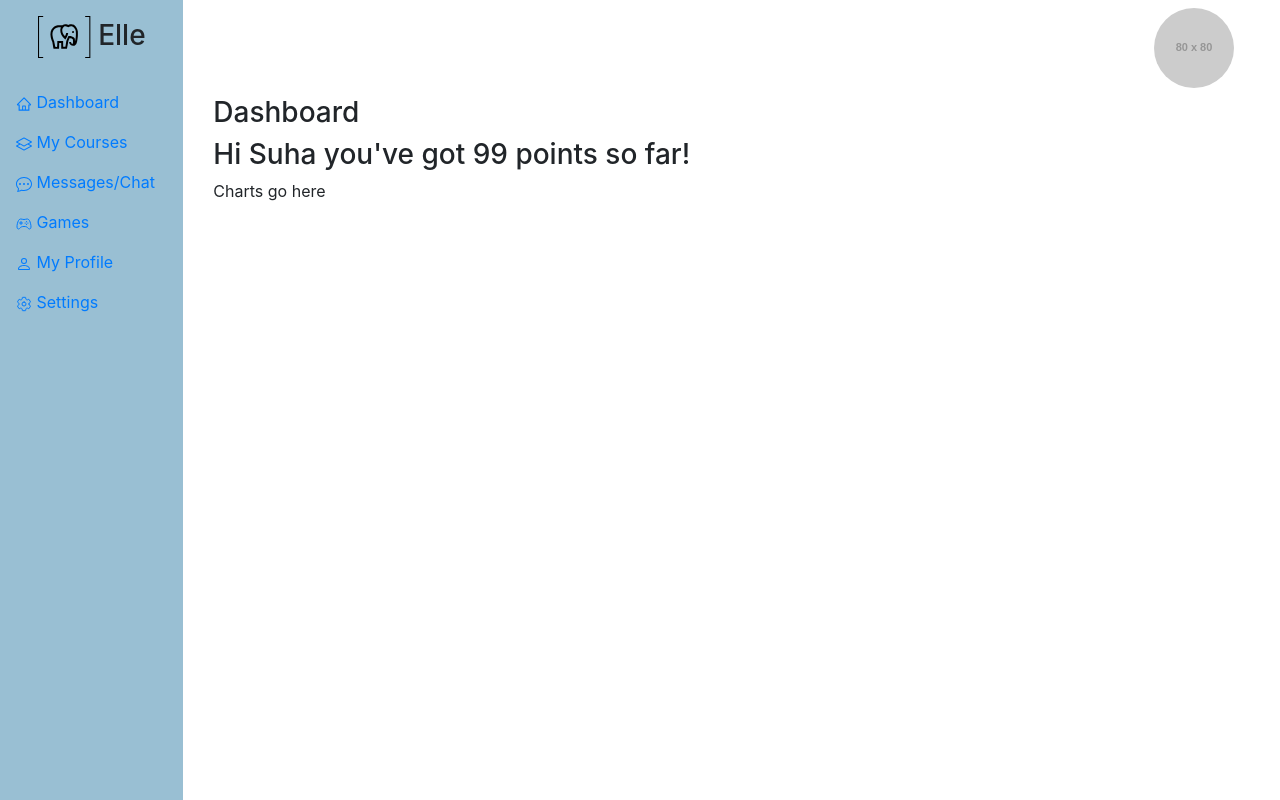
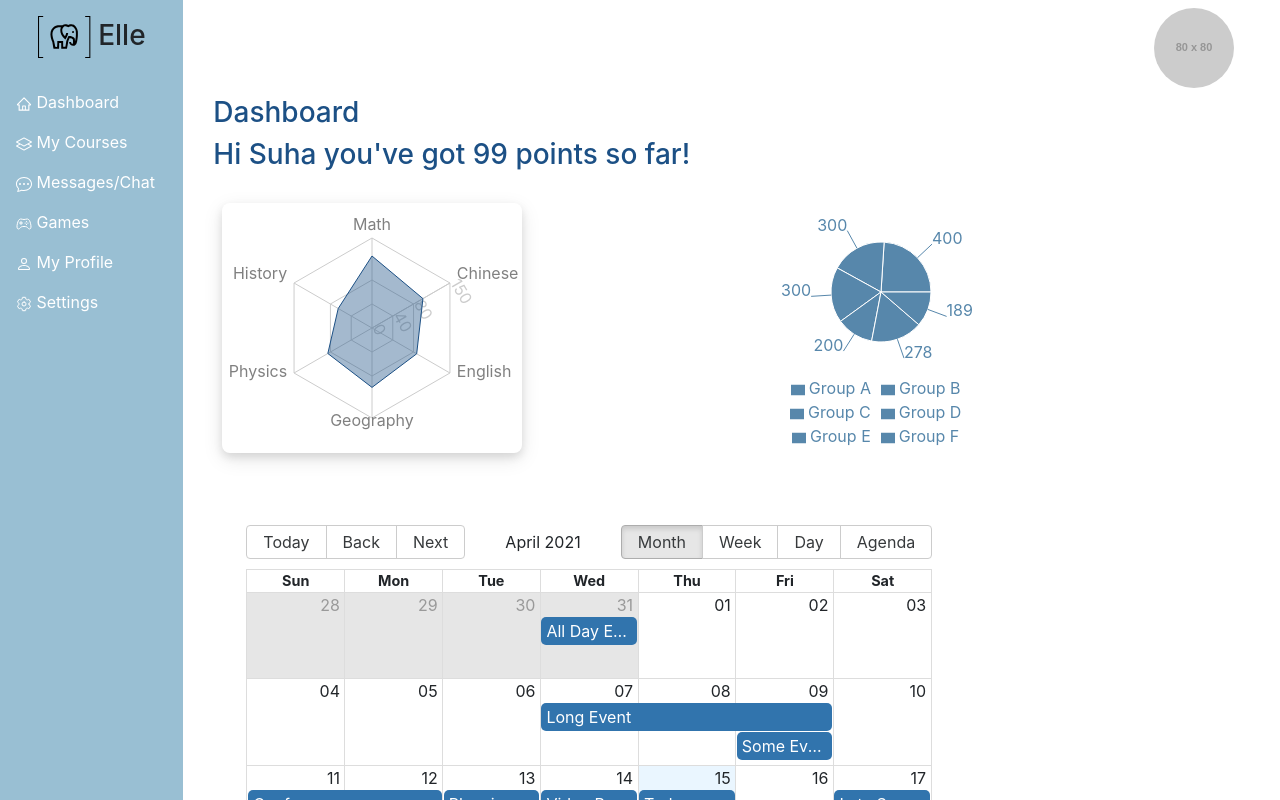
Before and after one commit to suha-nathan/elle, a React (Create React App) app in the folder client/: page /dashboard in a window 1280 px wide. Shown: the top 800 px of the page. Built offline with nearby package versions, Linux system fonts and the light colour scheme.

Commit message:
dashboard charts added

```diff
--- a/client/package.json
+++ b/client/package.json
@@ -8,14 +8,17 @@
     "@testing-library/react": "^9.5.0",
     "@testing-library/user-event": "^7.2.1",
     "bootstrap": "^4.6.0",
+    "moment": "^2.29.1",
     "node-sass": "^5.0.0",
     "react": "^17.0.2",
+    "react-big-calendar": "^0.33.2",
     "react-bootstrap": "^1.5.2",
     "react-dom": "^17.0.2",
     "react-icons": "^4.2.0",
     "react-redux": "^7.2.3",
     "react-router-dom": "^5.2.0",
-    "react-scripts": "4.0.3"
+    "react-scripts": "4.0.3",
+    "recharts": "^2.0.9"
   },
   "scripts": {
     "start": "react-scripts start",
--- a/client/src/App.js
+++ b/client/src/App.js
@@ -4,6 +4,8 @@ import React from 'react';
 import { BrowserRouter as Router, Route, Switch } from 'react-router-dom'
 import Dashboard from './components/Dashboard';
 import Layout from './components/Layout'
+import Login from './components/Login';
+import Signup from './components/Signup'
 
 function App() {
   return (
@@ -11,16 +13,16 @@ function App() {
       <Router>
         <Switch>
           <Route path="/login" >
-
+            <Login/>
           </Route>
 
           <Route path="/signup" >
-
+            <Signup/>
           </Route>
 
           <Route path="/dashboard" >
             <Layout>
-            <h3>Dashboard</h3>
+            <h3 className="header-text" >Dashboard</h3>
 
               <Dashboard/>
 
@@ -29,7 +31,7 @@ function App() {
 
           <Route path="/my-courses" >
           <Layout>
-            <h3>My courses</h3>
+            <h3 className="header-text" >My courses</h3>
 
             </Layout>
           </Route>
@@ -45,7 +47,6 @@ function App() {
             <Layout>
               <h3>Games</h3>
             </Layout>
-
           </Route>
 
           <Route path="/my-profile" >
--- a/client/src/components/Dashboard.js
+++ b/client/src/components/Dashboard.js
@@ -1,10 +1,45 @@
 import React from 'react'
+import { Row, Col } from "react-bootstrap"
+import { RadarChart, PolarGrid, PolarAngleAxis, PolarRadiusAxis, Radar, Legend, Pie, PieChart } from "recharts"
+import radarData from "../data/radardata"
+import pieData from "../data/pieData"
+
+import MyCalendar from "./MyCalendar"
 
 function Dashboard() {
     return (
         <div>
-            <h3>Hi Suha you've got 99 points so far!</h3>
-            Charts go here
+            <h3 className="header-text" >Hi Suha you've got 99 points so far!</h3>
+            <Row className="justify-content-md-center" >
+                <Col className="p-4" >
+                    <RadarChart className="chart-div" outerRadius={90} width={300} height={250} data={radarData}>
+                        <PolarGrid />
+                        <PolarAngleAxis dataKey="subject" />
+                        <PolarRadiusAxis angle={30} domain={[0, 150]} />
+                        <Radar name="Mike" dataKey="A" stroke="#1C5085" fill="#1C5085" fillOpacity={0.4} />
+                        {/* <Radar name="Lily" dataKey="B" stroke="#82ca9d" fill="#82ca9d" fillOpacity={0.6} /> */}
+                        {/* <Legend /> */}
+                    </RadarChart>
+                </Col>
+
+                <Col className="p-4" >
+                    <PieChart width={250} height={250}>
+                        <Pie data={pieData} dataKey="value" nameKey="name" cx="50%" cy="50%" outerRadius={50} fill="#5787AB" label />
+                        <Legend/>
+                    </PieChart>
+                </Col>
+
+                <Col className="m-4 p-4" md="auto">
+                    <MyCalendar/>
+                </Col>
+
+                <Col >
+                </Col>
+
+
+            </Row>
+
+
         </div>
     )
 }
--- /dev/null
+++ b/client/src/components/Login.js
@@ -0,0 +1,11 @@
+import React from 'react'
+
+function Login() {
+    return (
+        <div>
+            login here
+        </div>
+    )
+}
+
+export default Login
--- /dev/null
+++ b/client/src/components/MyCalendar.js
@@ -0,0 +1,19 @@
+import { Calendar, momentLocalizer } from 'react-big-calendar'
+import moment from 'moment'
+import eventData from '../data/eventData'
+
+// Setup the localizer by providing the moment (or globalize) Object
+// to the correct localizer.
+const localizer = momentLocalizer(moment) // or globalizeLocalizer
+
+const MyCalendar = props => (
+    <Calendar
+      localizer={localizer}
+      events={eventData}
+      startAccessor="start"
+      endAccessor="end"
+      style={{ height: 500 }}
+    />
+)
+
+export default MyCalendar
--- a/client/src/components/SideNavbar.js
+++ b/client/src/components/SideNavbar.js
@@ -11,11 +11,10 @@ export default function SideNavbar() {
     const [sidebar, setSideBar] = React.useState(true)
 
     return (
-        <nav className ="nav flex-column vh-100 " style={{backgroundColor:'#99BFD3'}} >
+        <nav className ="nav sticky-top flex-column vh-100 " style={{backgroundColor:'#99BFD3'}} >
             <div className="mx-auto p-2 m-2">
-                <h3><Elephant/> Elle </h3>
+                <h3 ><Elephant/> Elle </h3>
             </div>
-
             <Link className="nav-link" to="/dashboard"> <AiOutlineHome/> Dashboard</Link>
             <Link class="nav-link" to="/my-courses"> <BsLayers/> My Courses</Link>
             <Link class="nav-link" to="/chat"> <BsChatDots/> Messages/Chat </Link>
--- /dev/null
+++ b/client/src/components/Signup.js
@@ -0,0 +1,11 @@
+import React from 'react'
+
+function Signup() {
+    return (
+        <div>
+            Signup here
+        </div>
+    )
+}
+
+export default Signup
--- /dev/null
+++ b/client/src/data/eventData.js
@@ -0,0 +1,181 @@
+
+const now = new Date()
+
+export default [
+  {
+    id: 0,
+    title: 'All Day Event very long title',
+    allDay: true,
+    start: new Date(2021, 3, 0),
+    end: new Date(2021, 3, 1),
+  },
+  {
+    id: 1,
+    title: 'Long Event',
+    start: new Date(2021, 3, 7),
+    end: new Date(2021, 3, 10),
+  },
+
+  {
+    id: 2,
+    title: 'DTS STARTS',
+    start: new Date(2021, 2, 13, 0, 0, 0),
+    end: new Date(2021, 2, 20, 0, 0, 0),
+  },
+
+  {
+    id: 3,
+    title: 'DTS ENDS',
+    start: new Date(2021, 10, 6, 0, 0, 0),
+    end: new Date(2021, 10, 13, 0, 0, 0),
+  },
+
+  {
+    id: 4,
+    title: 'Some Event',
+    start: new Date(2021, 3, 9, 0, 0, 0),
+    end: new Date(2021, 3, 10, 0, 0, 0),
+  },
+  {
+    id: 5,
+    title: 'Conference',
+    start: new Date(2021, 3, 11),
+    end: new Date(2021, 3, 13),
+    desc: 'Big conference for important people',
+  },
+  {
+    id: 6,
+    title: 'Meeting',
+    start: new Date(2021, 3, 12, 10, 30, 0, 0),
+    end: new Date(2021, 3, 12, 12, 30, 0, 0),
+    desc: 'Pre-meeting meeting, to prepare for the meeting',
+  },
+  {
+    id: 7,
+    title: 'Lunch',
+    start: new Date(2021, 3, 12, 12, 0, 0, 0),
+    end: new Date(2021, 3, 12, 13, 0, 0, 0),
+    desc: 'Power lunch',
+  },
+  {
+    id: 8,
+    title: 'Meeting',
+    start: new Date(2021, 3, 12, 14, 0, 0, 0),
+    end: new Date(2021, 3, 12, 15, 0, 0, 0),
+  },
+  {
+    id: 9,
+    title: 'Happy Hour',
+    start: new Date(2021, 3, 12, 17, 0, 0, 0),
+    end: new Date(2021, 3, 12, 17, 30, 0, 0),
+    desc: 'Most important meal of the day',
+  },
+  {
+    id: 10,
+    title: 'Dinner',
+    start: new Date(2021, 3, 12, 20, 0, 0, 0),
+    end: new Date(2021, 3, 12, 21, 0, 0, 0),
+  },
+  {
+    id: 11,
+    title: 'Planning Meeting with Paige',
+    start: new Date(2021, 3, 13, 8, 0, 0),
+    end: new Date(2021, 3, 13, 10, 30, 0),
+  },
+  {
+    id: 11.1,
+    title: 'Inconvenient Conference Call',
+    start: new Date(2021, 3, 13, 9, 30, 0),
+    end: new Date(2021, 3, 13, 12, 0, 0),
+  },
+  {
+    id: 11.2,
+    title: "Project Kickoff - Lou's Shoes",
+    start: new Date(2021, 3, 13, 11, 30, 0),
+    end: new Date(2021, 3, 13, 14, 0, 0),
+  },
+  {
+    id: 11.3,
+    title: 'Quote Follow-up - Tea by Tina',
+    start: new Date(2021, 3, 13, 15, 30, 0),
+    end: new Date(2021, 3, 13, 16, 0, 0),
+  },
+  {
+    id: 12,
+    title: 'Late Night Event',
+    start: new Date(2021, 3, 17, 19, 30, 0),
+    end: new Date(2021, 3, 18, 2, 0, 0),
+  },
+  {
+    id: 12.5,
+    title: 'Late Same Night Event',
+    start: new Date(2021, 3, 17, 19, 30, 0),
+    end: new Date(2021, 3, 17, 23, 30, 0),
+  },
+  {
+    id: 13,
+    title: 'Multi-day Event',
+    start: new Date(2021, 3, 20, 19, 30, 0),
+    end: new Date(2021, 3, 22, 2, 0, 0),
+  },
+  {
+    id: 14,
+    title: 'Today',
+    start: new Date(new Date().setHours(new Date().getHours() - 3)),
+    end: new Date(new Date().setHours(new Date().getHours() + 3)),
+  },
+  {
+    id: 15,
+    title: 'Point in Time Event',
+    start: now,
+    end: now,
+  },
+  {
+    id: 16,
+    title: 'Video Record',
+    start: new Date(2021, 3, 14, 15, 30, 0),
+    end: new Date(2021, 3, 14, 19, 0, 0),
+  },
+  {
+    id: 17,
+    title: 'Dutch Song Producing',
+    start: new Date(2021, 3, 14, 16, 30, 0),
+    end: new Date(2021, 3, 14, 20, 0, 0),
+  },
+  {
+    id: 18,
+    title: 'Itaewon Halloween Meeting',
+    start: new Date(2021, 3, 14, 16, 30, 0),
+    end: new Date(2021, 3, 14, 17, 30, 0),
+  },
+  {
+    id: 19,
+    title: 'Online Coding Test',
+    start: new Date(2021, 3, 14, 17, 30, 0),
+    end: new Date(2021, 3, 14, 20, 30, 0),
+  },
+  {
+    id: 20,
+    title: 'An overlapped Event',
+    start: new Date(2021, 3, 14, 17, 0, 0),
+    end: new Date(2021, 3, 14, 18, 30, 0),
+  },
+  {
+    id: 21,
+    title: 'Phone Interview',
+    start: new Date(2021, 3, 14, 17, 0, 0),
+    end: new Date(2021, 3, 14, 18, 30, 0),
+  },
+  {
+    id: 22,
+    title: 'Cooking Class',
+    start: new Date(2021, 3, 14, 17, 30, 0),
+    end: new Date(2021, 3, 14, 19, 0, 0),
+  },
+  {
+    id: 23,
+    title: 'Go to the gym',
+    start: new Date(2021, 3, 14, 18, 30, 0),
+    end: new Date(2021, 3, 14, 20, 0, 0),
+  },
+]
--- /dev/null
+++ b/client/src/data/pieData.js
@@ -0,0 +1,28 @@
+const pieData = [
+    {
+      "name": "Group A",
+      "value": 400
+    },
+    {
+      "name": "Group B",
+      "value": 300
+    },
+    {
+      "name": "Group C",
+      "value": 300
+    },
+    {
+      "name": "Group D",
+      "value": 200
+    },
+    {
+      "name": "Group E",
+      "value": 278
+    },
+    {
+      "name": "Group F",
+      "value": 189
+    }
+  ];
+
+  export default pieData
--- /dev/null
+++ b/client/src/data/radardata.js
@@ -0,0 +1,40 @@
+const radarData = [
+    {
+      "subject": "Math",
+      "A": 120,
+      "B": 110,
+      "fullMark": 150
+    },
+    {
+      "subject": "Chinese",
+      "A": 98,
+      "B": 130,
+      "fullMark": 150
+    },
+    {
+      "subject": "English",
+      "A": 86,
+      "B": 130,
+      "fullMark": 150
+    },
+    {
+      "subject": "Geography",
+      "A": 99,
+      "B": 100,
+      "fullMark": 150
+    },
+    {
+      "subject": "Physics",
+      "A": 85,
+      "B": 90,
+      "fullMark": 150
+    },
+    {
+      "subject": "History",
+      "A": 65,
+      "B": 85,
+      "fullMark": 150
+    }
+  ]
+
+export default radarData
--- a/client/src/index.scss
+++ b/client/src/index.scss
@@ -1,9 +1,14 @@
+@import 'react-big-calendar/lib/sass/styles';
+@import 'react-big-calendar/lib/addons/dragAndDrop/styles';
+
+$dark-blue: #1C5085;
+
 body {
     margin: 0;
-    font-family: -apple-system, BlinkMacSystemFont, 'Segoe UI', 'Roboto', 'Oxygen',
-      'Ubuntu', 'Cantarell', 'Fira Sans', 'Droid Sans', 'Helvetica Neue',
-      sans-serif;
-    -webkit-font-smoothing: antialiased;
+    // font-family: -apple-system, BlinkMacSystemFont, 'Segoe UI', 'Roboto', 'Oxygen',
+    //   'Ubuntu', 'Cantarell', 'Fira Sans', 'Droid Sans', 'Helvetica Neue',
+    //   sans-serif;
+    // -webkit-font-smoothing: antialiased;
     -moz-osx-font-smoothing: grayscale;
   }
 
@@ -11,3 +16,19 @@ body {
     font-family: source-code-pro, Menlo, Monaco, Consolas, 'Courier New',
       monospace;
   }
+
+.chart-div{
+  // border: 0.1rem solid grey;
+  border-radius: 0.5rem;
+  box-shadow: 0 4px 8px 0 rgba(0, 0, 0, 0.1), 0 6px 20px 0 rgba(0, 0, 0, 0.1);
+  // filter: drop-shadow(0px 8px 24px rgba(176, 190, 197, 0.32)),
+  //  drop-shadow(0px 3px 5px rgba(176, 190, 197, 0.32))!important;
+}
+
+.nav-link{
+  color: white !important;
+}
+
+.header-text{
+  color:$dark-blue !important;
+}
```
